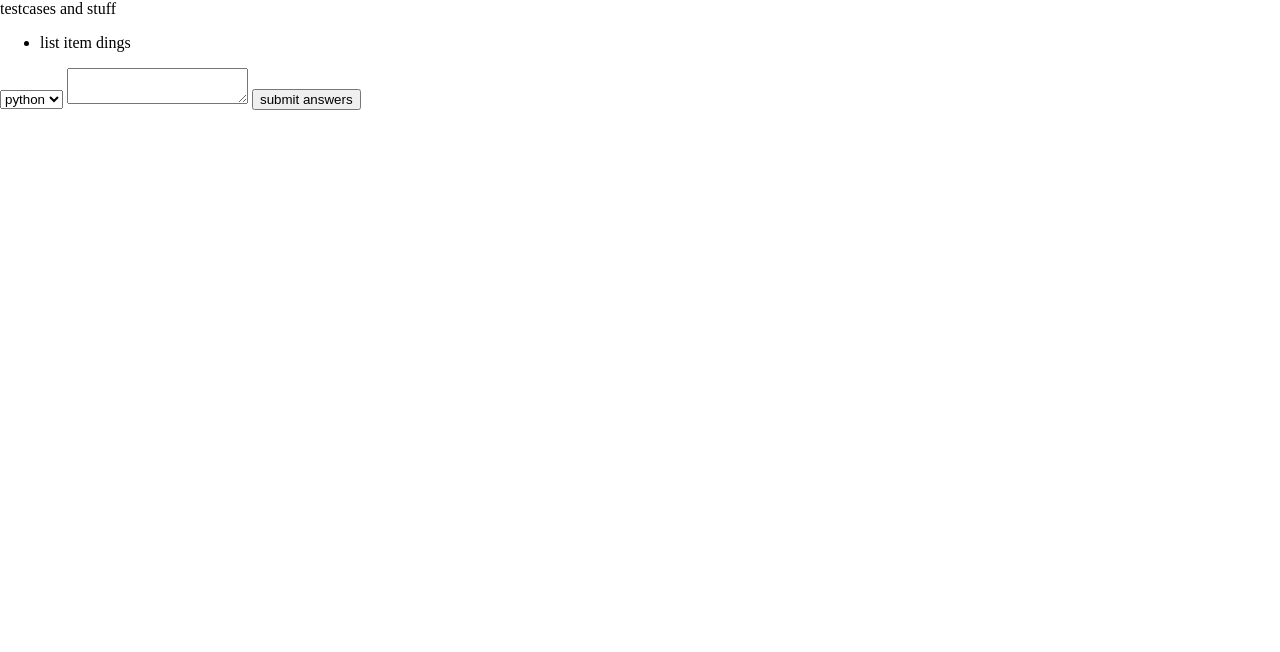
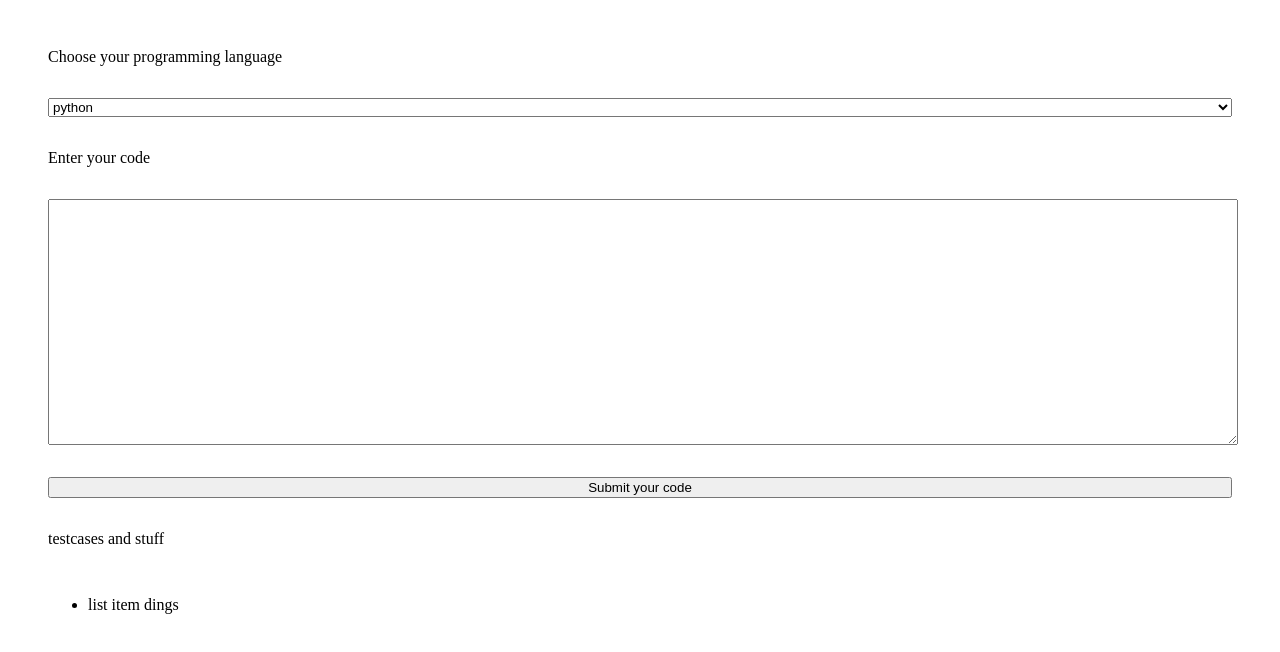
Before and after one commit to 4atj/ScuffedClashOfCode, a plain HTML site: page game.html in a window 1280 px wide. Drawn offline with Linux system fonts and the light colour scheme.

Commit message:
slight upgrade to css 4 j4at uwu <3

```diff
--- a/client.js
+++ b/client.js
@@ -118,7 +118,9 @@ class Session {
   }
 }
 
-document.getElementById("start").onclick = () => {
+const startButton = document.getElementById("start");
+if (startButton){
+  startButton.onclick = () => {
     const nickname = document.getElementById("nickname").value;
 
     console.log("sup?");
@@ -131,3 +133,4 @@ document.getElementById("start").onclick = () => {
       location.href = "./game.html";
     }
   };
+}
--- a/game.html
+++ b/game.html
@@ -8,16 +8,21 @@
     <link rel="stylesheet" type="text/css" href="./styles.css" />
   </head>
   <body>
-    <div>testcases and stuff</div>
-    <ul>
-      <li>list item dings</li>
-    </ul>
-    <select>
-      <!-- only option allowed by gorn sadge KEKW -->
-      <option>python</option>
-    </select>
-    <textarea></textarea>
-    <button type="submit">submit answers</button>
+    <div class="container">
+      <label for="languageselect">Choose your programming language</label>
+      <select id="languageselect">
+        <option>python</option>
+      </select>
+
+      <label for="codeeditor">Enter your code</label>
+      <textarea class="editor" id="codeeditor"></textarea>
+      <button type="submit">Submit your code</button>
+
+      <div>testcases and stuff</div>
+      <ul>
+        <li>list item dings</li>
+      </ul>
+    </div>
     <script src="./client.js"></script>
   </body>
 </html>
--- a/styles.css
+++ b/styles.css
@@ -50,3 +50,19 @@ body {
   padding: 0.2rem 0.5rem;
   border-radius: 7px;
 }
+
+.container {
+  display: flex;
+  flex-direction: column;
+  flex-grow: 1;
+  margin: 2rem;
+  padding: 1rem;
+  gap: 2rem;
+}
+
+.editor {
+  display: flex;
+  flex-grow: 1;
+  width: 100%;
+  min-height: 30vh;
+}
```
Also changed, not shown: index.html (+7 -1 lines). Lines whose indentation alone changed are shown as unchanged.
